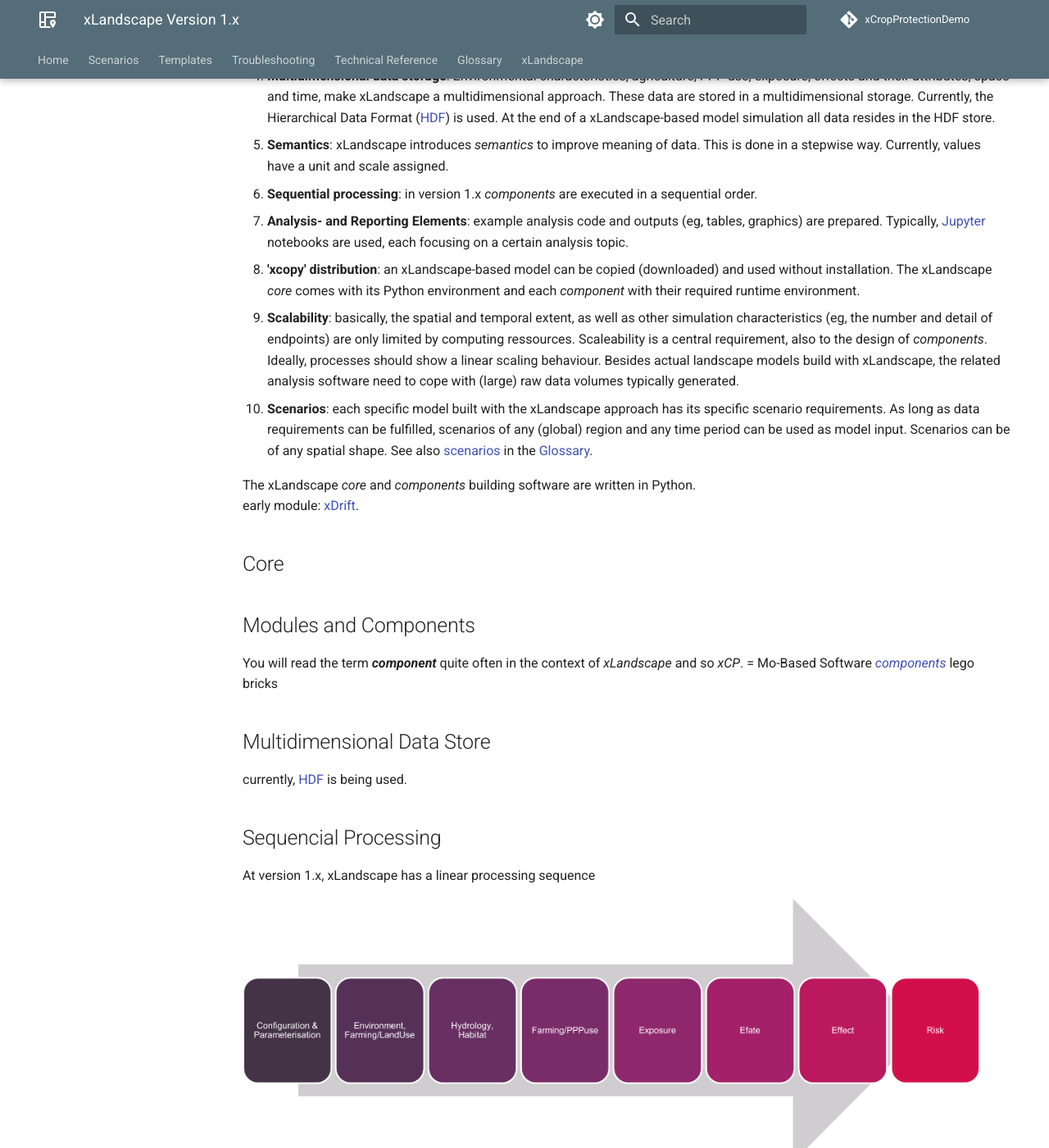
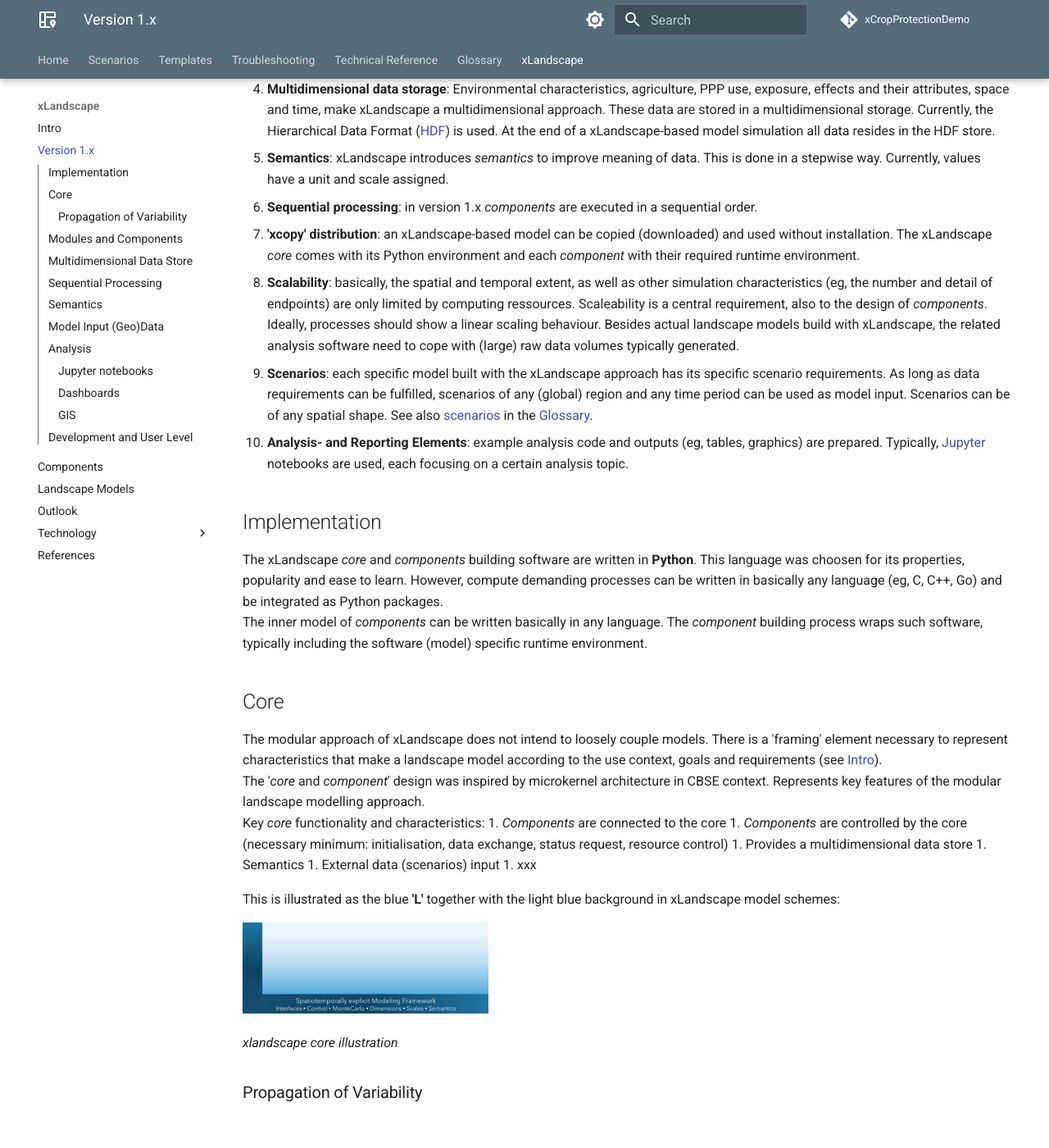
Before and after one commit to xlandscape/xCropProtectionDemoDoc, an MkDocs documentation site: the page built from docs/xLandscape/xLandscape-v1x.md, in a window 1280 px wide and 1400 px high, scrolled down 1314 px. Shown: the whole window at 82% size. Built offline with MkDocs 1.6.1 and Material for MkDocs 9.7.7, drawn with Linux system fonts in a browser that asks for light colours; comment, search, counter and statistics services are not loaded; some of the changed text lies outside the part shown.

Commit message:
continue on 'Version 1.x'

```diff
--- a/docs/xLandscape/xlandscape-version1x.md
+++ b/docs/xLandscape/xLandscape-v1x.md
@@ -11,43 +12,76 @@
 
 *Illustration of the xLandscape ecosystem: components, Core, Models, as well as 'Analysis&Reporting Elements'*
 
-**Characteristics**:
+**xLandscape Characteristics**:
 
 1. **Numeric approach** that works with discretised entities: time is discretised in time steps (any step possible, 'hour' and 'day' are typical in different processes). Spatial entities can be eg, vector polygons or raster cells. This makes xLandscape a spatiotemporally explicit model.
-1. **Explicit representation of scales**: phenomenons like variability are assigned to specific scales. Eg, variability of spray-drift deposition might be observed on a *field*-scale. Likewise, explicit *scales* serve as important units in the analysis of landscape modelling outcome, eg. to provide endpoints that fit to the definition of [Specific Protection Goals](https://www.efsa.europa.eu/en/efsajournal/pub/1821).
+1. **Explicit scales**: phenomenons like variability are assigned to specific scales. Eg, variability of spray-drift deposition might be observed on a *field*-scale. Likewise, explicit *scales* serve as important units in the analysis of landscape modelling outcome, eg. to provide endpoints that fit to the definition of [Specific Protection Goals](https://www.efsa.europa.eu/en/efsajournal/pub/1821).
 1. **Monte Carlo**: variability (and uncertainty) are represented by Probability Density Functions (PDFs). This, together with the spatiotemporally explicit approach, provides the functionality to propagate variability of landscape processes, activities and dynamics to landscape model outputs.
 1. **Multidimensional data storage**: Environmental characteristics, agriculture, PPP use, exposure, effects and their attributes, space and time, make xLandscape a multidimensional approach. These data are stored in a  multidimensional storage. Currently, the Hierarchical Data Format ([HDF](https://www.hdfgroup.org/)) is used. At the end of a xLandscape-based model simulation all data resides in the HDF store.
 1. **Semantics**: xLandscape introduces *semantics* to improve meaning of data. This is done in a stepwise way. Currently, values have a unit and scale assigned.
 1. **Sequential processing**: in version 1.x *components* are executed in a sequential order.
-1. **Analysis- and Reporting Elements**: example analysis code and outputs (eg, tables, graphics) are prepared. Typically, [Jupyter](https://jupyter.org/) notebooks are used, each focusing on a certain analysis topic.
 1. **'xcopy' distribution**: an xLandscape-based model can be copied (downloaded) and used without installation. The xLandscape *core* comes with its Python environment and each *component* with their required runtime environment.
 1. **Scalability**: basically, the spatial and temporal extent, as well as other simulation characteristics (eg, the number and detail of endpoints) are only limited by computing ressources. Scaleability is a central requirement, also to the design of *components*. Ideally, processes should show a linear scaling behaviour. Besides actual landscape models build with xLandscape, the related analysis software need to cope with (large) raw data volumes typically generated.
 1. **Scenarios**: each specific model built with the xLandscape approach has its specific scenario requirements. As long as data requirements can be fulfilled, scenarios of any (global) region and any time period can be used as model input. Scenarios can be of any spatial shape. See also [scenarios](../reference/glossary.md#scenario) in the [Glossary](../reference/glossary.md).
+1. **Analysis- and Reporting Elements**: example analysis code and outputs (eg, tables, graphics) are prepared. Typically, [Jupyter](https://jupyter.org/) notebooks are used, each focusing on a certain analysis topic.
 
-The xLandscape *core* and *components* building software are written in Python.
-early module: [xDrift](../xLandscape/xLandscape-components.md#xdrift).
+## Implementation
+
+The xLandscape *core* and *components* building software are written in **Python**. This language was choosen for its properties, popularity and ease to learn. However, compute demanding processes can be written in basically any language (eg, C, C++, Go) and be integrated as Python packages.
+The inner model of *components* can be written basically in any language. The *component* building process wraps such software, typically including the software (model) specific runtime environment.
 
 ## Core
+
+The modular approach of xLandscape does not intend to loosely couple models. There is a 'framing' element necessary to represent characteristics that make a landscape model according to the use context, goals and requirements (see [Intro](../xLandscape/xLandscape-intro.md)).
+The '*core* and *component*' design was inspired by microkernel architecture in CBSE context. Represents key features of the modular landscape modelling approach.
+Key *core* functionality and characteristics:
+1. *Components* are connected to the core
+1. *Components* are controlled by the core (necessary minimum: initialisation, data exchange, status request, resource control)
+1. Provides a multidimensional data store
+1. Semantics
+1. External data (scenarios) input
+1. xxx
+
+This is illustrated as the blue **'L'** together with the light blue background in xLandscape model schemes:
+
+<img src="../img/core illustration.png" alt="xlandscape Core Illustration" width="300"/>
+
+*xlandscape core illustration*
+
+
+### Propagation of Variability
+
+
+<img src="../img/variability propagation.png" alt="Propagation of Variability" width="900"/>
+
+*Propagation of landscape system variability to variability of model predictions*
+
+**Real-world variability has structure**, it is not purely random.
+
+<img src="../img/variability propagation 2.png" alt="Propagation of Variability" width="1000"/>
+
+*Real-world variability has structure*
 
 
 ## Modules and Components
 
 You will read the term ***component*** quite often in the context of *xLandscape* and so *xCP*.  = Mo-Based Software
 [*components*](#modules-and-components)
-lego bricks
+early module: [xDrift](../xLandscape/xLandscape-components.md#xdrift).
 
 ## Multidimensional Data Store
 
 currently, [HDF](xLandscape/xLandscape-intro.md#multidimensional-data-store) is being used.
 
-## Sequencial Processing
+## Sequential Processing
 
 At version 1.x, xLandscape has a linear processing sequence
 
 <img src="../img/xAquatic linear processing sequence.png" alt="xAquatic" width="900"/>
 
+*Example sequential processing in xAquatic (status date: xAquatic 2022)*
 
-*Example sequential processing in xAquatic (status date: xAquatic 2022)*
+## Semantics
 
 ## Model Input (Geo)Data
 
@@ -58,3 +92,14 @@
 ### Dashboards
 
 ### GIS
+
+## Development and User Level
+
+
+<img src="../img/development and user level.png" alt="Development and User Levels" width="950"/>
+
+
+*Development and User Levels (status date: 2022)*
+
+
+[Today-need for a model]: ../xLandscape/xLandscape-intro.md#today---applicable-landscape-models-needed
--- a/mkdocs.yml
+++ b/mkdocs.yml
@@ -63,7 +63,7 @@
   - Glossary: 'reference/glossary.md'
   - xLandscape:
     - Intro: 'xLandscape/xLandscape-intro.md'
-    - Version 1.x: 'xLandscape/xLandscape-version1x.md'
+    - Version 1.x: 'xLandscape/xLandscape-v1x.md'
     - Components: 'xLandscape/xLandscape-components.md'
     - Landscape Models: 'xLandscape/xLandscape-models.md'
     - Outlook: 'xLandscape/xLandscape-outlook.md'
```
Also changed, not shown: other parts of docs/xLandscape/xLandscape-v1x.md (+4 -3 lines), docs/xLandscape/xLandscape-intro.md (+10 -3 lines), docs/xLandscape/xLandscape-models.md (+3 -1 lines), docs/img/core illustration.png (added), docs/img/development and user level.png (added), docs/img/efsa aquatic tier4.png (added), docs/img/variability propagation 2.png (added), docs/img/variability propagation.png (added).
